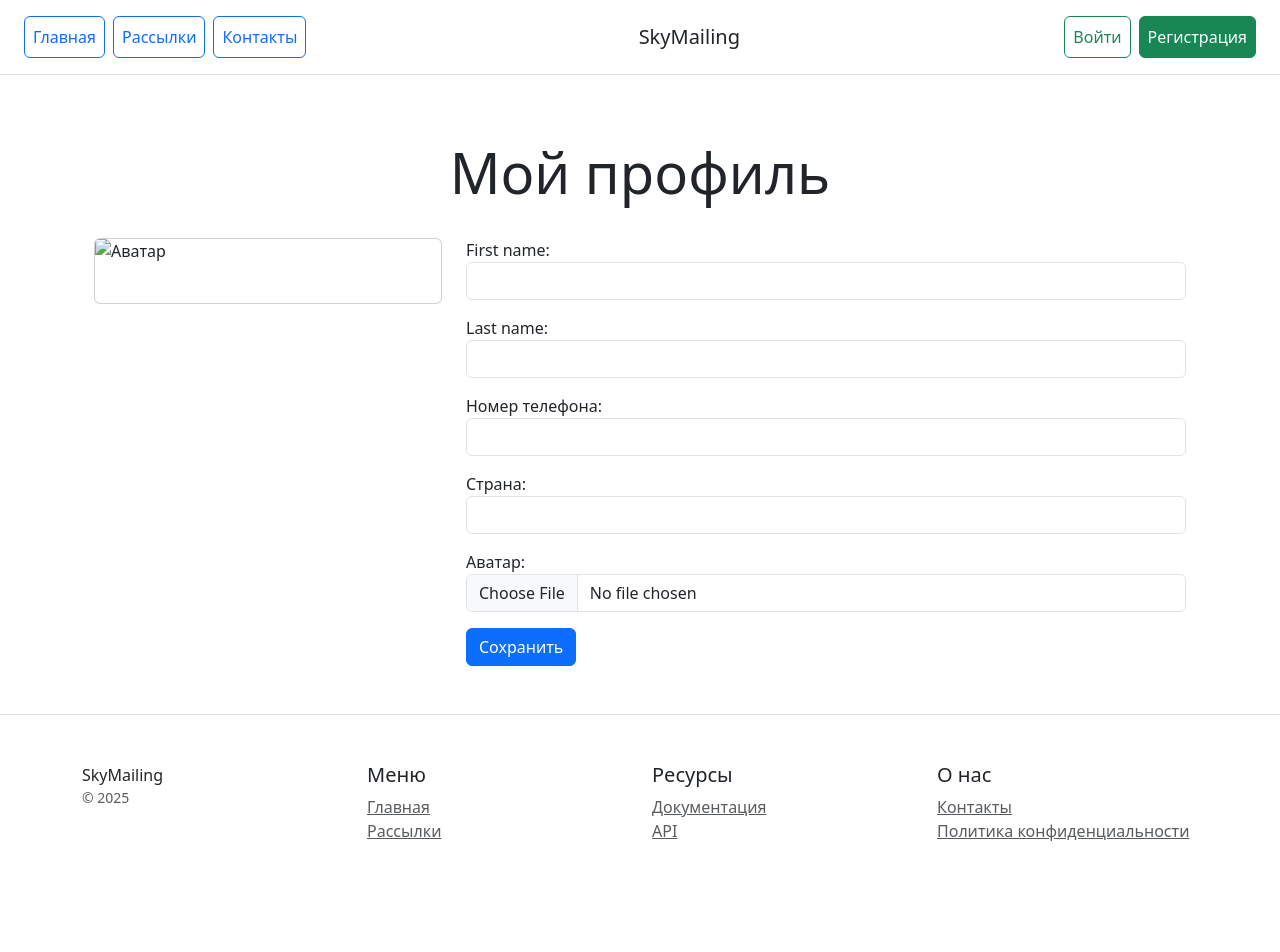
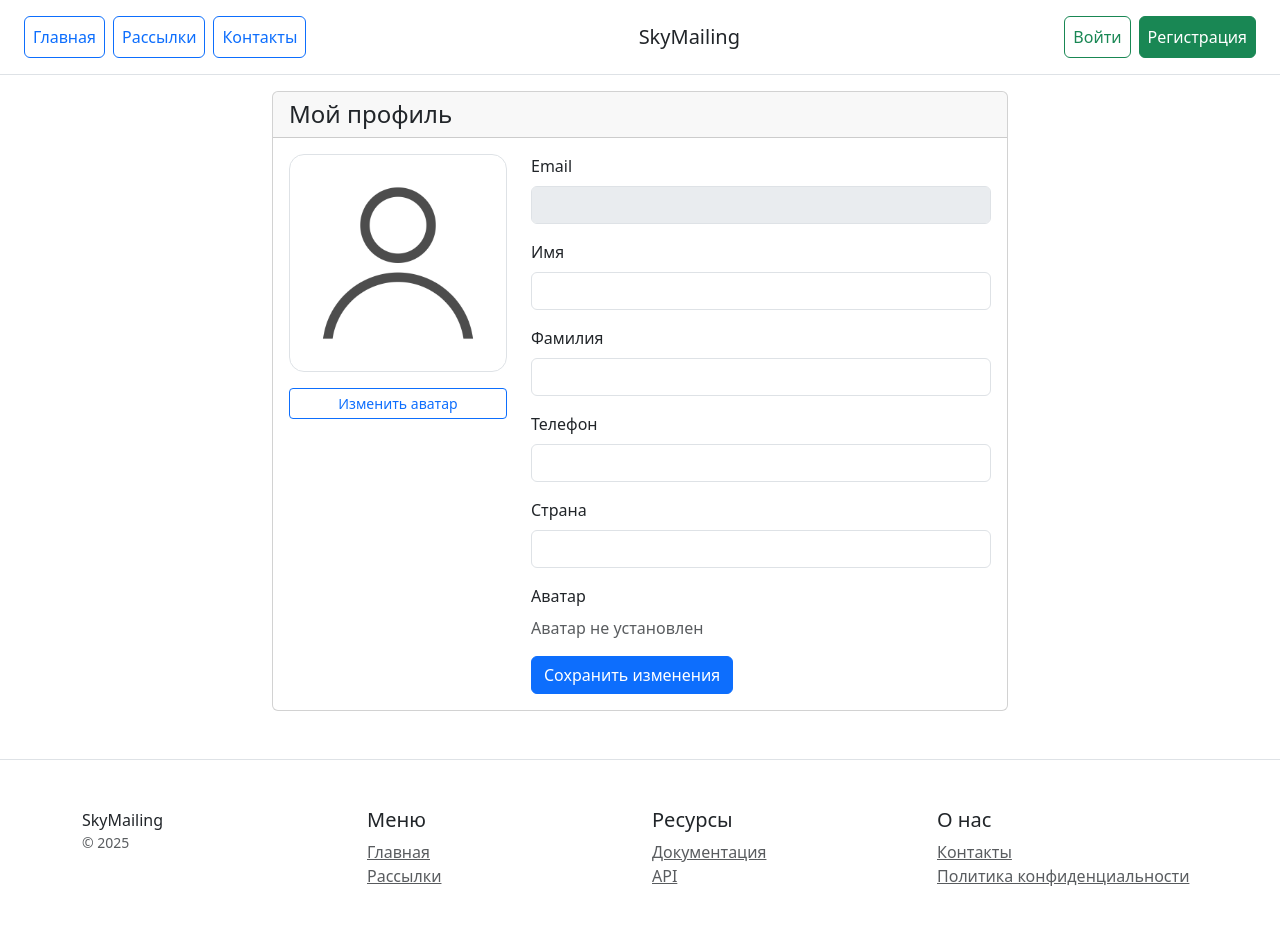
Before and after one commit to Kilavyk/Mailing, a Django app: template templates/users/profile.html in a window 1280 px wide. Before the commit the page ends 841 px from the top, so only its background shows below. Run offline with Django 5.2, Linux system fonts and the light colour scheme; the template is opened without the code that fills it: values that come from a table or form of the project are taken from there, others are empty; some libraries are stand-ins or nearby versions.

Commit message:
new template display

```diff
--- a/templates/users/profile.html
+++ b/templates/users/profile.html
@@ -1,29 +1,137 @@
 {% extends 'home/base.html' %}
+{% load static %}
 
 {% block content %}
-<div class="pricing-header px-3 py-3 pt-md-5 pb-md-4 mx-auto text-center">
-    <h1 class="display-4">Мой профиль</h1>
-</div>
+<div class="row justify-content-center">
+    <div class="col-md-8">
+        <div class="card">
+            <div class="card-header">
+                <h4 class="mb-0">Мой профиль</h4>
+            </div>
+            <div class="card-body">
+                <form method="post" enctype="multipart/form-data" id="profile-form">
+                    {% csrf_token %}
+                    <div class="row">
+                        <div class="col-md-4 text-center">
+                            <div class="avatar-container mb-3">
+                                <img id="avatar-preview"
+                                     src="{% if user.avatar %}{{ user.avatar.url }}{% else %}{% static 'img/default-avatar.png' %}{% endif %}"
+                                     class="img-thumbnail rounded"
 
-<div class="container">
-    <div class="row">
-        <div class="col-md-4">
-            <div class="card">
-                <img src="{{ user.avatar.url }}" class="card-img-top" alt="Аватар">
-                <div class="card-body text-center">
-                    <h5 class="card-title">{{ user.email }}</h5>
-                    <p class="card-text">{{ user.first_name }} {{ user.last_name }}</p>
-                </div>
+                                     alt="Аватар">
+                            </div>
+                            <div class="form-group">
+                                <label for="id_avatar" class="btn btn-outline-primary btn-sm w-100">
+                                    Изменить аватар
+                                </label>
+                                <input type="file" name="avatar" id="id_avatar" accept="image/*" style="display:none;">
+                            </div>
+                        </div>
+                        <div class="col-md-8">
+                            <div class="mb-3">
+                                <label class="form-label">Email</label>
+                                <input type="email" class="form-control" value="{{ user.email }}" disabled>
+                            </div>
+
+                            <div class="mb-3">
+                                <label class="form-label">Имя</label>
+                                {{ form.first_name }}
+                            </div>
+
+                            <div class="mb-3">
+                                <label class="form-label">Фамилия</label>
+                                {{ form.last_name }}
+                            </div>
+
+                            <div class="mb-3">
+                                <label class="form-label">Телефон</label>
+                                {{ form.phone_number }}
+                            </div>
+
+                            <div class="mb-3">
+                                <label class="form-label">Страна</label>
+                                {{ form.country }}
+                            </div>
+
+                            <div class="mb-3">
+                                <label class="form-label">Аватар</label>
+                                <div class="d-flex align-items-center">
+                                    {% if user.avatar %}
+                                    <span class="text-muted me-2">{{ user.avatar.name|cut:"avatars/" }}</span>
+                                    <label class="btn btn-sm btn-outline-danger mb-0">
+                                        <input type="checkbox" name="avatar-clear" id="avatar-clear_id" class="d-none">
+                                        Удалить
+                                    </label>
+                                    {% else %}
+                                    <span class="text-muted">Аватар не установлен</span>
+                                    {% endif %}
+                                </div>
+                            </div>
+
+                            <button type="submit" class="btn btn-primary">Сохранить изменения</button>
+                        </div>
+                    </div>
+                </form>
             </div>
-        </div>
-
-        <div class="col-md-8">
-            <form method="post" enctype="multipart/form-data">
-                {% csrf_token %}
-                {{ form.as_p }}
-                <button type="submit" class="btn btn-primary">Сохранить</button>
-            </form>
         </div>
     </div>
 </div>
+
+<style>
+    .avatar-container {
+        margin: 0 auto 15px;
+        overflow: hidden;
+    }
+    .rounded {
+        border-radius: 15px !important;
+    }
+    .img-thumbnail {
+        object-fit: cover;
+        width: 100%;
+        height: 100%;
+    }
+    #avatar-clear_id + label {
+        cursor: pointer;
+    }
+</style>
+
+<script>
+    document.addEventListener('DOMContentLoaded', function() {
+        const avatarInput = document.getElementById('id_avatar');
+        const avatarPreview = document.getElementById('avatar-preview');
+        const avatarClear = document.getElementById('avatar-clear_id');
+
+        if (avatarInput) {
+            avatarInput.addEventListener('change', function(e) {
+                const file = e.target.files[0];
+                if (file) {
+                    // Валидация
+                    if (!file.type.match('image.*')) {
+                        alert('Пожалуйста, выберите изображение (JPG, PNG)');
+                        return;
+                    }
+                    if (file.size > 2 * 1024 * 1024) {
+                        alert('Файл слишком большой (максимум 2MB)');
+                        return;
+                    }
+
+                    // Превью
+                    const reader = new FileReader();
+                    reader.onload = function(e) {
+                        avatarPreview.src = e.target.result;
+                    };
+                    reader.readAsDataURL(file);
+                }
+            });
+        }
+
+        if (avatarClear) {
+            avatarClear.addEventListener('change', function() {
+                if (this.checked) {
+                    avatarPreview.src = "{% static 'img/default-avatar.png' %}";
+                }
+            });
+        }
+    });
+</script>
 {% endblock %}
```
